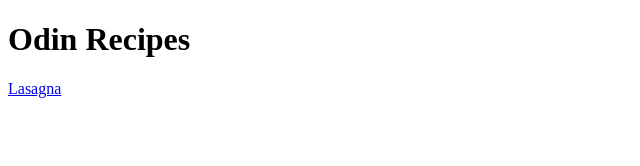
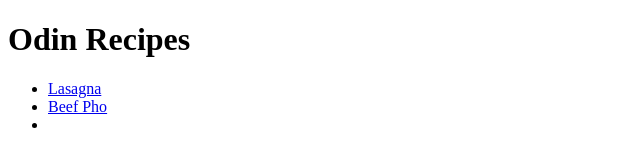
Before and after one commit to BadgelorLordOfTheBadgers/odin-recipes, a plain HTML site: page index.html in a window 1280 px wide. Shown: the whole page, without its empty margins (0-640 px from the left). Drawn offline with Linux system fonts and the light colour scheme.

Commit message:
add link to beefpho.html

```diff
--- a/index.html
+++ b/index.html
@@ -8,7 +8,12 @@
 </head>
 <body>
 <h1>Odin Recipes</h1>
-  <a href="recipes/lasagna.html">Lasagna</a>
+ <ul>
+    <li><a href="recipes/lasagna.html">Lasagna</a></li>
+    <li><a href="recipes/beefpho.html">Beef Pho</a></li>
+    <li></li>
+ </ul>
+
 
 
 </body>
```
